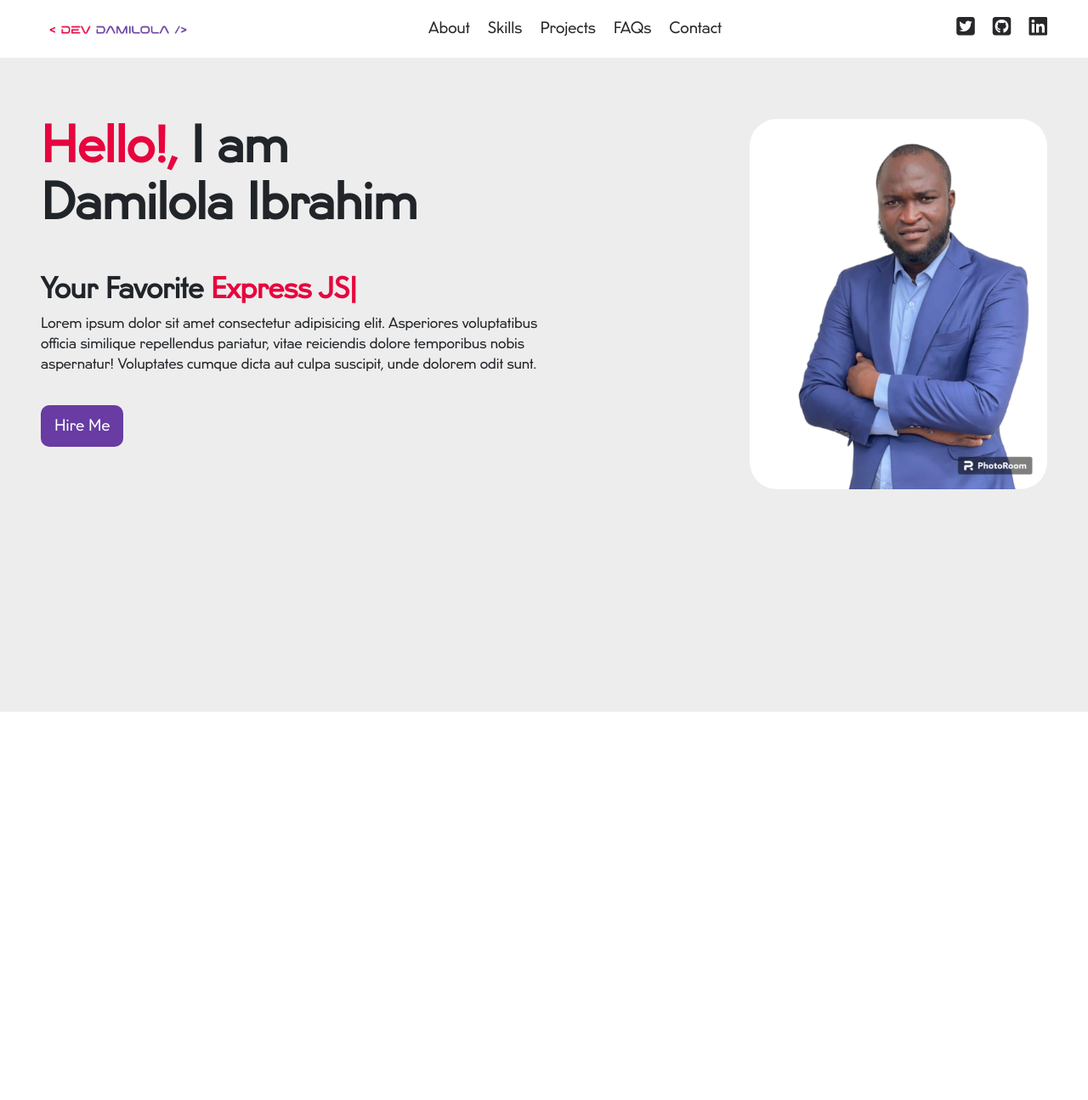
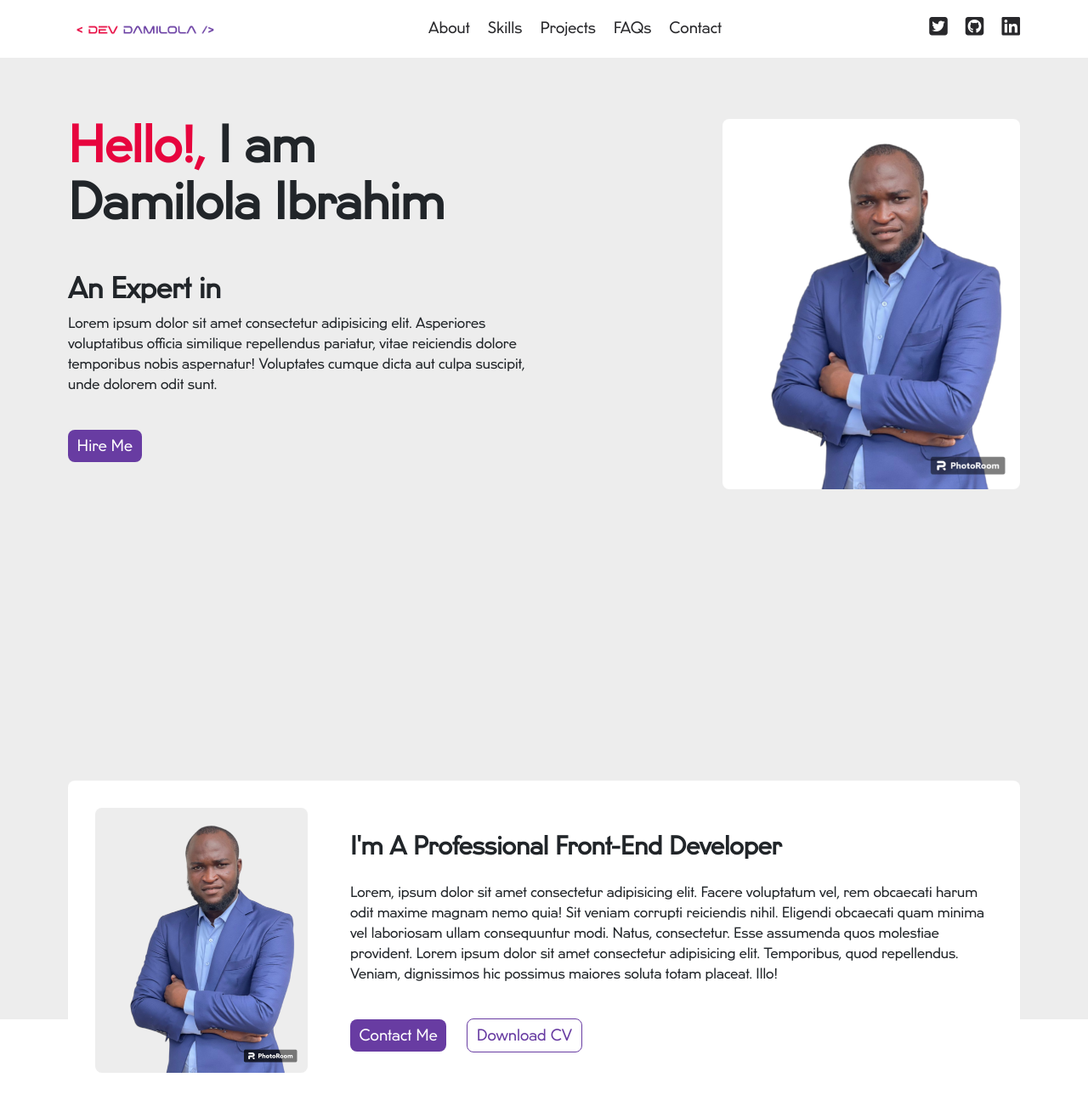
Before and after one commit to doiayokanmi/Dev-Damilola, a React (Vite) app: page / in a window 1280 px wide. Shown: the whole page at 85% size. Before the commit the page ends 838 px from the top, so only its background shows below. Built offline with nearby package versions, Linux system fonts and the light colour scheme.

Commit message:
Nav bar done

```diff
--- a/src/App.css
+++ b/src/App.css
@@ -13,7 +13,8 @@
 }
 
 :root {
-  --paddingValue: 1.2em 3em;
+  --paddingValue: 1.2em 5em;
+  --borderRadius: 8px;
   --whiteColor: #fff;
   --greyColor: #ededed;
   --blackColor: #28282B;
@@ -86,19 +87,20 @@ nav {
   background-color: var(--secondaryColor);
   padding: .6em;
   color: var(--whiteColor);
-  border-radius: 10px;
-  transition: .4s ease-in-out;
+  border-radius: var(--borderRadius);
+  transition: .2s ease-in-out;
 }
 
-.linkBtn:hover {
+.linkBtn:hover, #downloadBtn:hover {
   background-color: var(--primaryColor);
   color: var(--greyColor);
+  border: none;
 }
 
 #heroSec {
   height: 100vh;
   padding-top: 400px;
-  padding: 140px 3em;
+  padding: 140px 5em;
   display: flex;
   justify-content: space-between;
 }
@@ -109,9 +111,32 @@ nav {
 
 #heroSec div img {
   width: 350px;
+  border-radius: var(--borderRadius);
 }
 
 #about {
   padding: var(--paddingValue);
+  height: 50vh;
   background-color: var(--greyColor);
 }
+
+#innerAbout {
+  display: flex;
+  align-items: center;
+  padding: 2em;
+  background-color: var(--whiteColor);
+  border-radius: var(--borderRadius);
+  margin-top: 100px;
+}
+
+#innerAbout img {
+  width: 250px;
+  border-radius: var(--borderRadius);
+  margin-right: 50px;
+}
+
+#downloadBtn {
+  background-color: transparent;
+  border: 1px solid var(--secondaryColor);
+  color: var(--secondaryColor);
+}
--- a/src/assets/components/About.jsx
+++ b/src/assets/components/About.jsx
@@ -1,13 +1,36 @@
-import React from 'react'
+import React from "react";
 
 const About = () => {
+  let myPics = "./public/image/myPic2.png";
   return (
     <>
-        <section id="about">
+      <section id="about">
+        <div id="innerAbout">
+          <img src={myPics} alt="" className="img-fluid" />
 
-        </section>
+          <div id="aboutText">
+            <h3 className="mb-4">I&#39;m A Professional Front-End Developer</h3>
+
+            <p className="mb-5">
+              Lorem, ipsum dolor sit amet consectetur adipisicing elit. Facere
+              voluptatum vel, rem obcaecati harum odit maxime magnam nemo quia!
+              Sit veniam corrupti reiciendis nihil. Eligendi obcaecati quam
+              minima vel laboriosam ullam consequuntur modi. Natus, consectetur.
+              Esse assumenda quos molestiae provident. Lorem ipsum dolor sit
+              amet consectetur adipisicing elit. Temporibus, quod repellendus.
+              Veniam, dignissimos hic possimus maiores soluta totam placeat.
+              Illo!
+            </p>
+
+            <div>
+              <a href="" className="linkBtn me-4">Contact Me</a>
+              <a href="" className="linkBtn" id="downloadBtn">Download CV</a>
+            </div>
+          </div>
+        </div>
+      </section>
     </>
-  )
-}
+  );
+};
 
-export default About
+export default About;
--- a/src/assets/components/Header.jsx
+++ b/src/assets/components/Header.jsx
@@ -55,9 +55,9 @@ const Header = () => {
             </h1>
 
             <h2>
-            Your Favorite {" "}
+            An Expert in {" "}
             <TypeAnimation
-              sequence={["Front-End Dev", 1000, "MERN Stack", 1000, "Express JS", 1000, "JavaScript", 1000, "React Developer", 1000]}
+              sequence={["Front-End Dev", 1000, "CSS3", 1000, "SaaS", 1000, "Bootstrap", 1000, "MERN Stack", 1000, "Express JS", 1000, "JavaScript", 1000, "React JS", 1000, "HTML5", 1000, ]}
               style={{ fontSize: "1em" }}
               repeat={Infinity}
             />
@@ -71,13 +71,13 @@ const Header = () => {
             </p>
 
 
-            <a href="" className="linkBtn p-3 mt-5">
+            <a href="" className="linkBtn mt-5">
               Hire Me
             </a>
           </div>
 
           <div id="heroImg">
-            <img src={myPics} alt="" className="img-fluid rounded-5 float-end" />
+            <img src={myPics} alt="" className="img-fluid float-end" />
           </div>
         </section>
       </header>
```
Also changed, not shown: public/image/myPic2.png (added).
